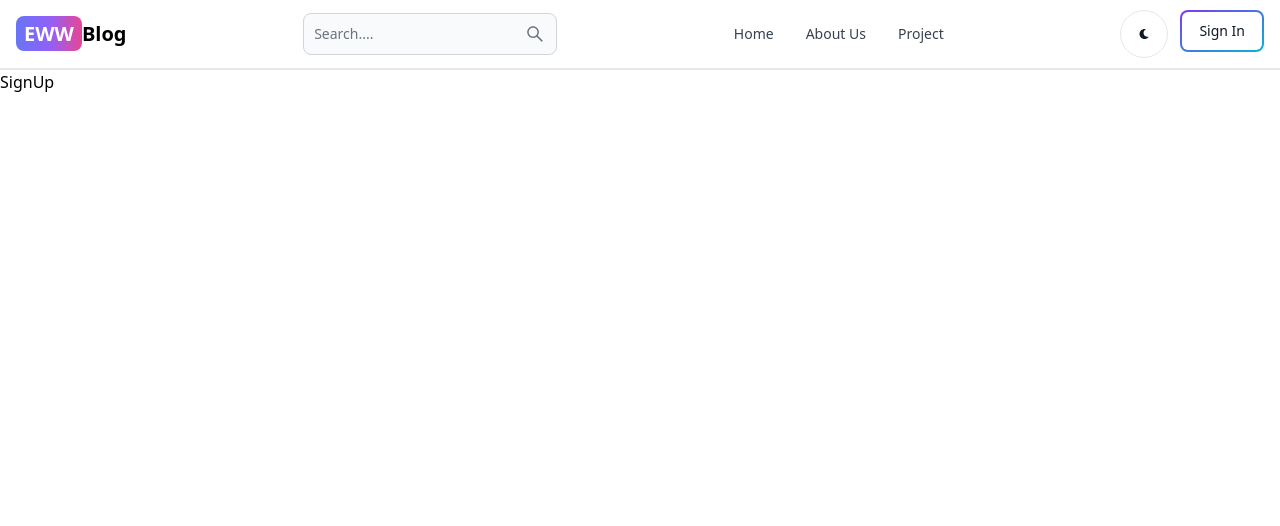
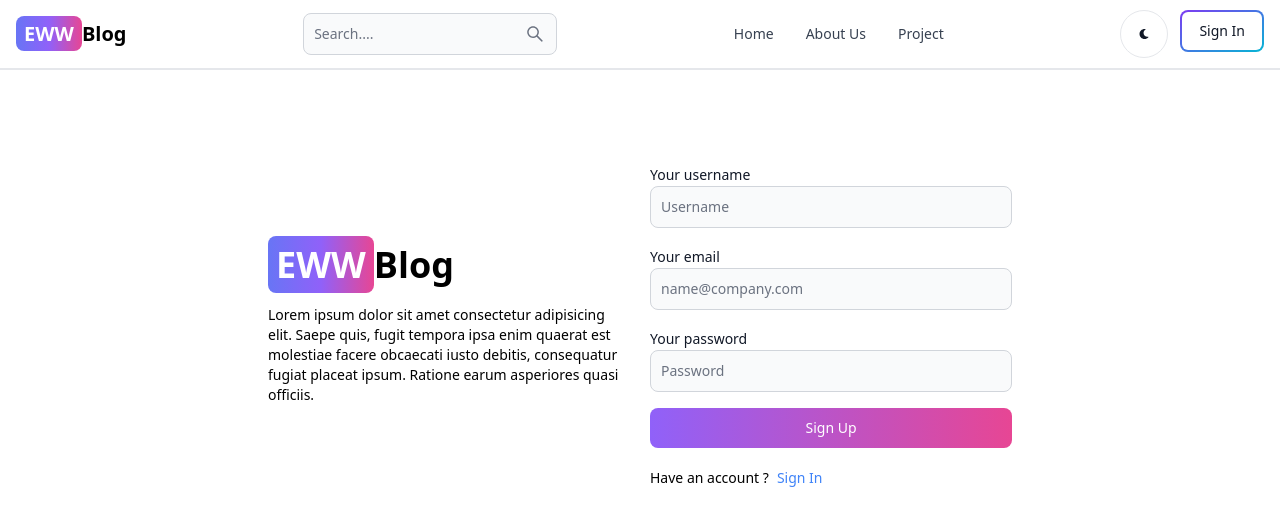
Before and after one commit to amrutgirigoswami/NewMERNBlogApp, a React (Vite) app in the folder client/: page /sign-up in a window 1280 px wide. Shown: the top 526 px of the page. Built offline with nearby package versions, Linux system fonts and the light colour scheme.

Commit message:
Complete Signup Page

```diff
--- a/client/src/pages/SignUp.jsx
+++ b/client/src/pages/SignUp.jsx
@@ -1,7 +1,62 @@
+import { Button, Label, TextInput } from 'flowbite-react'
 import React from 'react'
+import { Link } from 'react-router-dom'
 
 export default function SignUp() {
   return (
-    <div>SignUp</div>
+    <div className='min-h-screen mt-20'>
+      <div className='flex p-3 max-w-3xl mx-auto flex-col md:flex-row md:items-center gap-5'>
+        {/* Left side */}
+        <div className='flex-1'>
+          <Link to={'/'} className='font-bold dark:text-white text-4xl'>
+            <span className='px-2 py-1 bg-gradient-to-r from-indigo-500 via-purple-500 to-pink-500 rounded-lg text-white'>EWW</span>
+            Blog
+          </Link>
+          <p className='mt-5 text-sm'>
+            Lorem ipsum dolor sit amet consectetur adipisicing elit. Saepe quis, fugit tempora ipsa enim quaerat est molestiae facere obcaecati iusto debitis, consequatur fugiat placeat ipsum. Ratione earum asperiores quasi officiis.
+          </p>
+        </div>
+        {/* right side */}
+        <div className='flex-1'>
+          <form className='flex flex-col gap-4'>
+            <div>
+              <Label value='Your username' />
+              <TextInput
+                type='text'
+                placeholder='Username'
+                id='username'
+              />
+            </div>
+
+             <div>
+              <Label value='Your email' />
+              <TextInput
+                type='email'
+                placeholder='name@company.com'
+                id='email'
+              />
+            </div>
+
+             <div>
+              <Label value='Your password' />
+              <TextInput
+                type='password'
+                placeholder='Password'
+                id='password'
+              />
+            </div>
+            <Button gradientDuoTone={'purpleToPink'} type='submit'>
+              Sign Up
+            </Button>
+          </form>
+          <div className='flex gap-2 text-sm mt-5'>
+            <span>Have an account ?</span>
+            <Link to={'/sing-in'} className='text-blue-500'>
+              Sign In
+            </Link>
+          </div>
+        </div>
+      </div>
+    </div>
   )
 }
```
